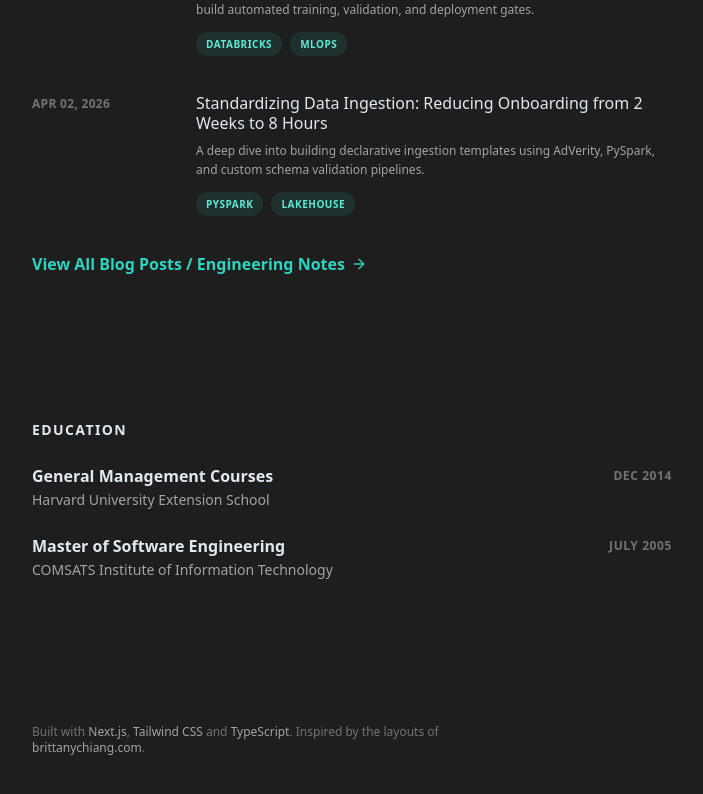
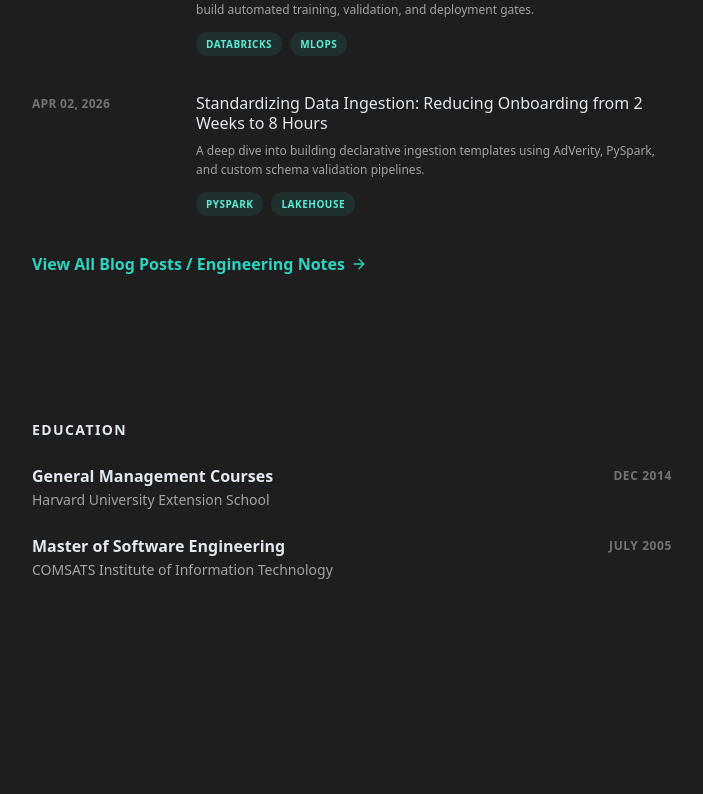
Before and after one commit to Ayesha-munir21/hassan-portfolio, a Next.js app: page / in a window 1280 px wide. Shown: the part 5300-6094 px from the top of the page, without its empty margins (480-1183 px from the left). Built offline with nearby package versions, Linux system fonts and the light colour scheme.

Commit message:
Removed footer credits

```diff
--- a/src/app/page.tsx
+++ b/src/app/page.tsx
@@ -305,24 +305,6 @@ export default function Home() {
               </div>
             </section>
 
-            {/* Footer with credit */}
-            <footer className="max-w-md pb-16 text-xs text-neutral-500 sm:pb-0 font-sans">
-              <p>
-                Built with{" "}
-                <span className="text-neutral-400 hover:text-teal-300">Next.js</span>,{" "}
-                <span className="text-neutral-400 hover:text-teal-300">Tailwind CSS</span> and{" "}
-                <span className="text-neutral-400 hover:text-teal-300">TypeScript</span>.
-                Inspired by the layouts of{" "}
-                <a
-                  className="font-medium text-neutral-400 hover:text-teal-300 focus-visible:text-teal-300"
-                  href="https://brittanychiang.com"
-                  target="_blank"
-                  rel="noreferrer noopener"
-                >
-                  brittanychiang.com
-                </a>.
-              </p>
-            </footer>
 
           </main>
         </div>
```
